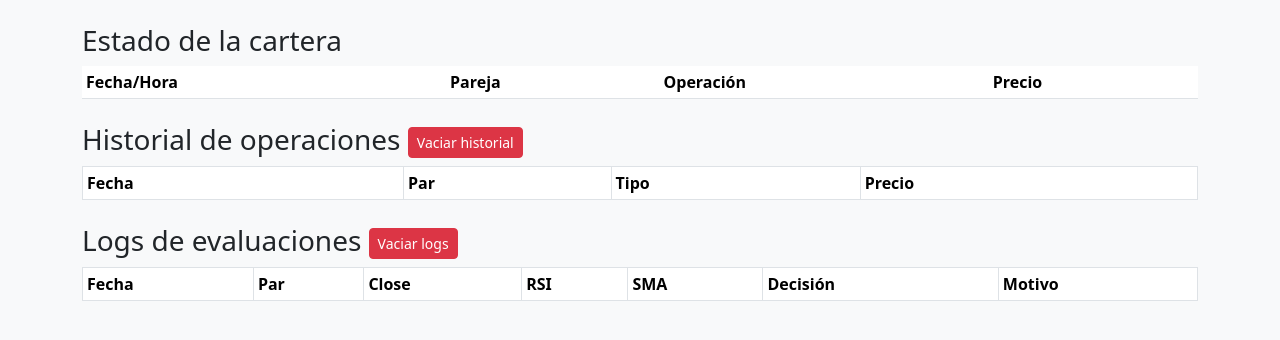
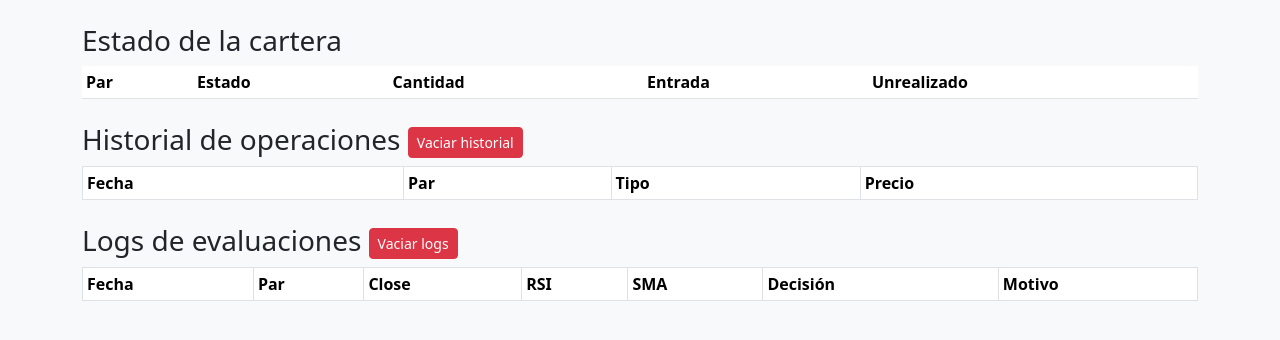
Before and after one commit to cirilo89/traderBot, a Flask app: template templates/dashboard.html in a window 1280 px wide. Shown: the top 340 px of the page. Run offline with Flask 3, Linux system fonts and the light colour scheme; the template is opened without the code that fills it, so the values that code supplies are empty; parts of the project's set-up code (start-up, migrations or seed data) failed here and were passed over; some libraries are stand-ins or nearby versions.

Commit message:
Fix dashboard and cleanup

```diff
--- a/app.py
+++ b/app.py
@@ -16,6 +16,9 @@ app.secret_key = os.getenv("FLASK_SECRET", "change-me")
 
 login_manager = LoginManager(app)
 login_manager.login_view = "login"
+
+# Cabecera usada si se desea limpiar historial_trades.csv
+HEAD_TRADE = ["datetime", "pair", "Close", "RSI", "SMA", "decision"]
 
 class User(UserMixin):
     id = 1  # single-user
@@ -143,7 +146,7 @@ def api_clear_history():
     path = "historial_trades.csv"
     with open(path, "w", newline="", encoding="utf-8") as f:
         import csv
-        csv.writer(f).writerow(bot.HEAD_TRADE)  # usa el encabezado del bot
+        csv.writer(f).writerow(HEAD_TRADE)
     # Opcional: limpiar estructura en memoria, si la usas
     return jsonify({"ok": True})
 
--- a/templates/dashboard.html
+++ b/templates/dashboard.html
@@ -6,14 +6,15 @@
   <!-- aquí insertaremos saldo vía JS -->
 </div>
 <div class="responsive-table">
-  <table id="tblState" class="table table-sm table-striped w-100">
-    <thead><tr>
-      <th>Fecha/Hora</th>
-      <th>Pareja</th>
-      <th>Operación</th>
-      <th>Precio</th>
-    </tr></thead>
-  </table>
+    <table id="tblState" class="table table-sm table-striped w-100">
+      <thead><tr>
+        <th>Par</th>
+        <th>Estado</th>
+        <th>Cantidad</th>
+        <th>Entrada</th>
+        <th>Unrealizado</th>
+      </tr></thead>
+    </table>
 </div>
 
   <h3 class="mt-4">Historial de operaciones
@@ -67,16 +68,6 @@ function loadTables(){
     ]);
     $('#tblState').DataTable({data:rows, destroy:true,
                               searching:false, paging:false});
-  });
-  // Estado
-  fetch('/api/state').then(r=>r.json()).then(data=>{
-    const rows = Object.entries(data).map(([p,s])=>[
-      p, s.position ? 'Abierta' : '—',
-      s.amount.toFixed(6),
-      s.entry.toFixed(2),
-      s.unreal.toFixed(2)
-    ]);
-    $('#tblState').DataTable({data:rows, destroy:true, searching:false, paging:false});
   });
 
 
```
Also changed, not shown: README.md, 1 other file.
